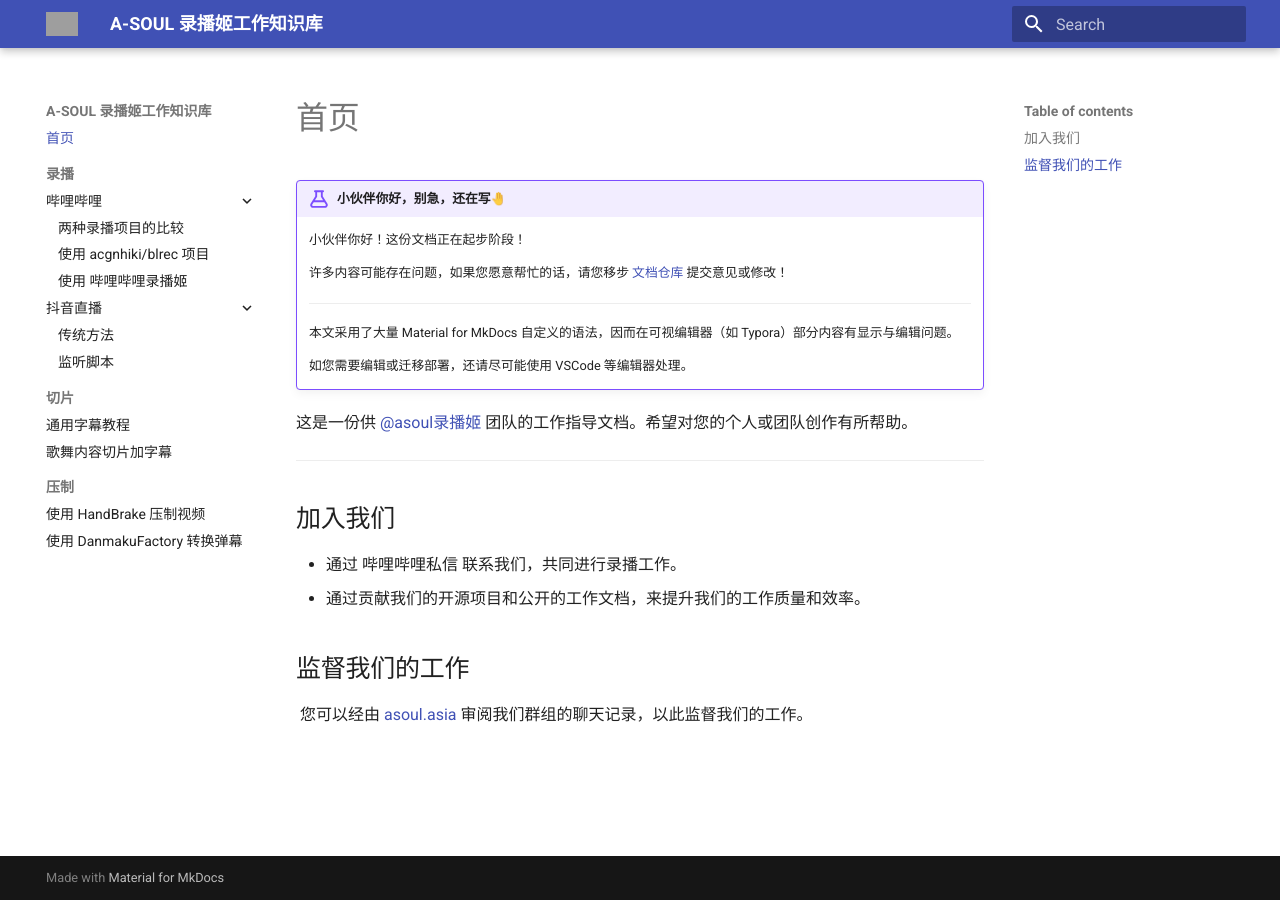
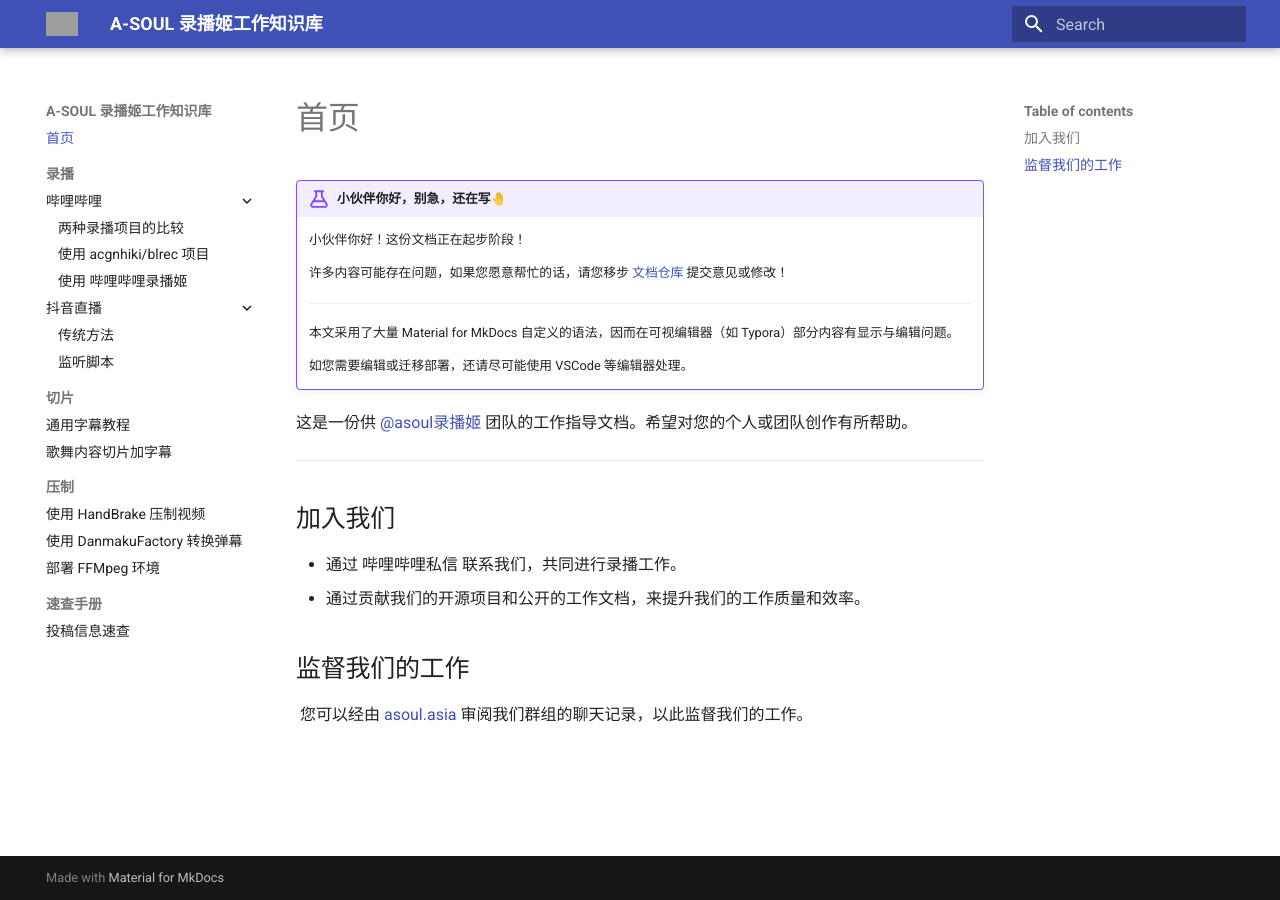
Before and after one commit to ShiinaYuki77/ASOUL-RECORDING-Guideline, an MkDocs documentation site: the page built from docs/index.md, in a window 1280 px wide. Built offline with MkDocs 1.6.1 and Material for MkDocs 9.7.7, drawn with Linux system fonts in a browser that asks for light colours; grey boxes are pictures that could not be loaded.

Commit message:
Add: QRH for basic infos

```diff
--- a/mkdocs.yml
+++ b/mkdocs.yml
@@ -54,3 +54,6 @@
   - 压制:
     - '使用 HandBrake 压制视频': 'encoding/handbrake'
     - '使用 DanmakuFactory 转换弹幕': 'encoding/danmakufactory'
+    - '部署 FFMpeg 环境': 'encoding/ffmpeg'
+  - 速查手册:
+    - '投稿信息速查': 'qrh/description'
```
Also changed, not shown: site/404.html, site/cliping/general/index.html, site/cliping/sing_and_song/index.html, site/encoding/danmakufactory/index.html, site/encoding/handbrake/index.html, site/index.html, site/recording/amemv/script/index.html, site/recording/amemv/traditional/index.html, site/recording/bili/blrec/index.html, site/recording/bili/compare/index.html, site/recording/bili/luboji/index.html, site/search/search_index.json, site/sitemap.xml, 1 other file.
